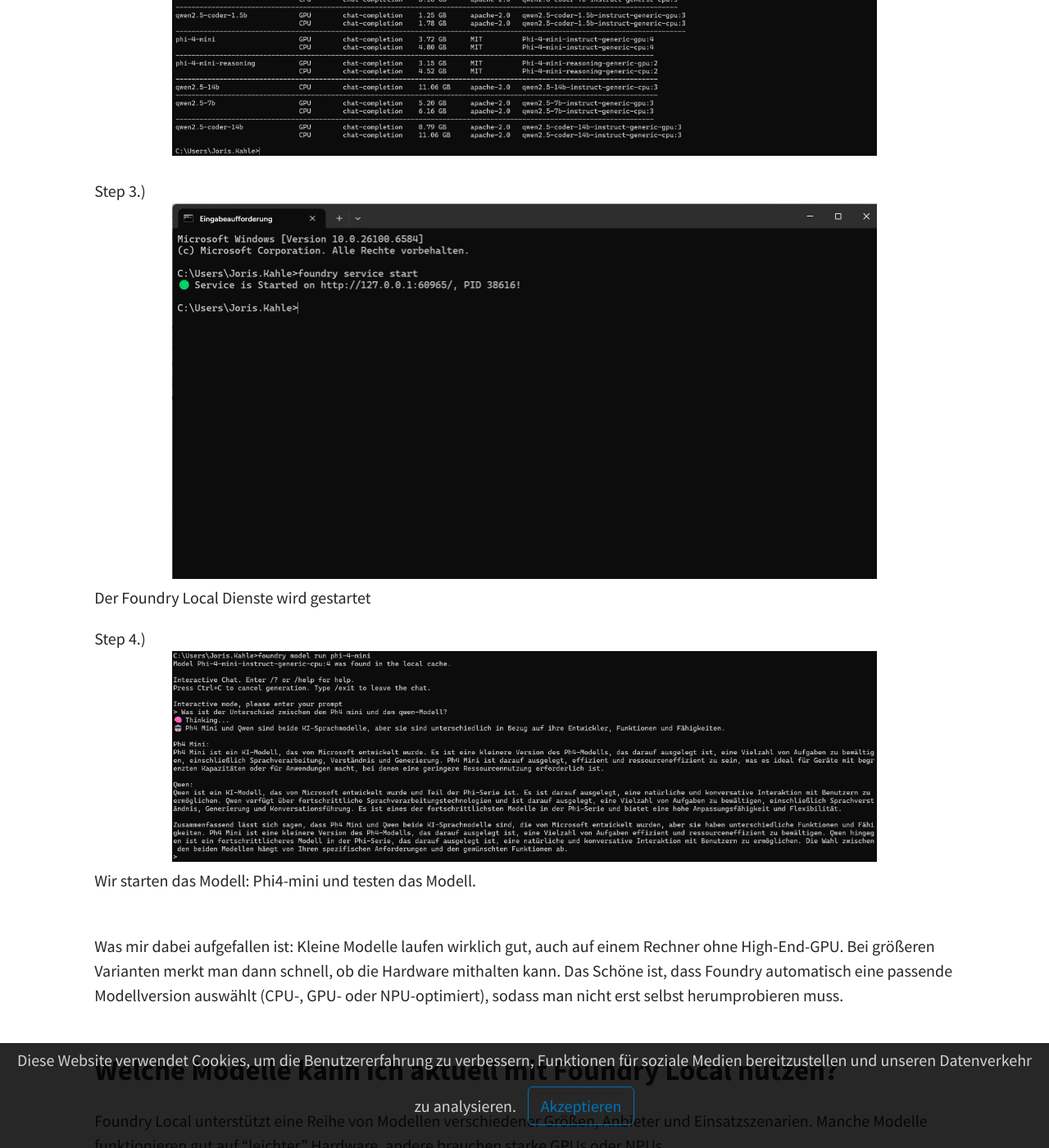
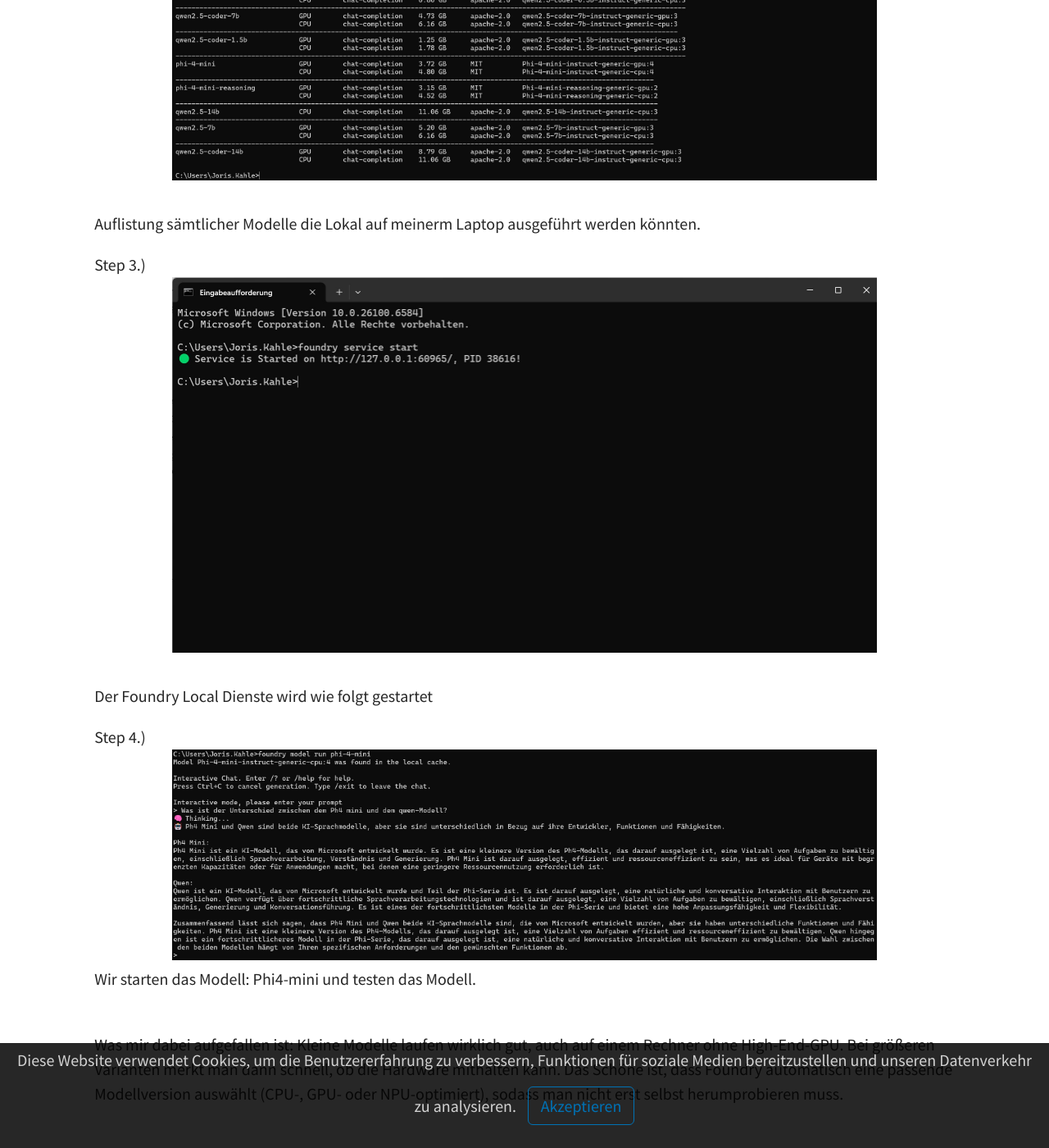
Before and after one commit to joriskahle007/joriskahle007.github.io, a Jekyll site: the page built from _posts/2025-10-01-FoundryLocal.md, in a window 1280 px wide and 1400 px high, scrolled down 3231 px. Shown: the whole window at 82% size. Built offline with Jekyll 4.4.1, drawn with Linux system fonts in a browser that asks for light colours; a script that is not in the unit is left out.

Commit message:
Update 2025-10-01-FoundryLocal.md

```diff
--- a/_posts/2025-10-01-FoundryLocal.md
+++ b/_posts/2025-10-01-FoundryLocal.md
@@ -39,7 +39,7 @@
 | Betriebssystem |	Windows 10/11 oder macOS |	Neueste Version, stabil mit GPU/NPU |
 | Software |	VS Code, GitHub Copilot, AI Toolkit, Foundry Local |	Modellvarianten (auch quantisiert), Logging/Versionierung |
 | Netzwerk |	Internet nur für Downloads nötig |	Danach auch komplett offline nutzbar |
-| Berechtigungen |	Adminrechte für Installation |	Saubere Rechteverwaltung, Backups |<br>
+| Berechtigungen |	Adminrechte für Installation |	Saubere Rechteverwaltung, Backups |
 
 **Damit ist klar**: Ein modernes Notebook oder Desktop schafft schon den Einstieg, aber wer mit großen Sprachmodellen arbeiten will, sollte eine dedizierte GPU haben – idealerweise mit viel VRAM.<br><br>
 
@@ -49,18 +49,19 @@
 installiere ich über winget (Windows) oder Brew (macOS). Danach kann ich ein Modell starten, zum Beispiel mit foundry model run qwen2.5-0.5b. Ab da lässt sich im Copilot-Chat
 auswählen, ob die Antworten vom Cloud-Modell oder eben von meiner lokalen Instanz kommen sollen.<br>
 
-Step 1.)
+Step 1.)<br>
 <img src="/assets/img/FoundryLocal01.jpg" alt="foundry Local" /><br>
-Installation des Foundry Local Dienstes.
+Installation des Foundry Local Dienstes.<br><br>
 
-Step 2.)
-<img src="/assets/img/foundrymodellist.jpg" alt="foundry Local" /><br>
+Step 2.)<br>
+<img src="/assets/img/foundrymodellist.jpg" alt="foundry Local" /><br><br>
+Auflistung sämtlicher Modelle die Lokal auf meinerm Laptop ausgeführt werden könnten.
 
-Step 3.)
-<img src="/assets/img/foundryStart.jpg" alt="foundry Local" /><br>
-Der Foundry Local Dienste wird gestartet
+Step 3.)<br>
+<img src="/assets/img/foundryStart.jpg" alt="foundry Local" /><br><br>
+Der Foundry Local Dienste wird wie folgt gestartet
 
-Step 4.)
+Step 4.)<br>
 <img src="/assets/img/foundryphi4.jpg" alt="foundry Local" /><br>
 Wir starten das Modell: Phi4-mini und testen das Modell.<br><br>
 
```
